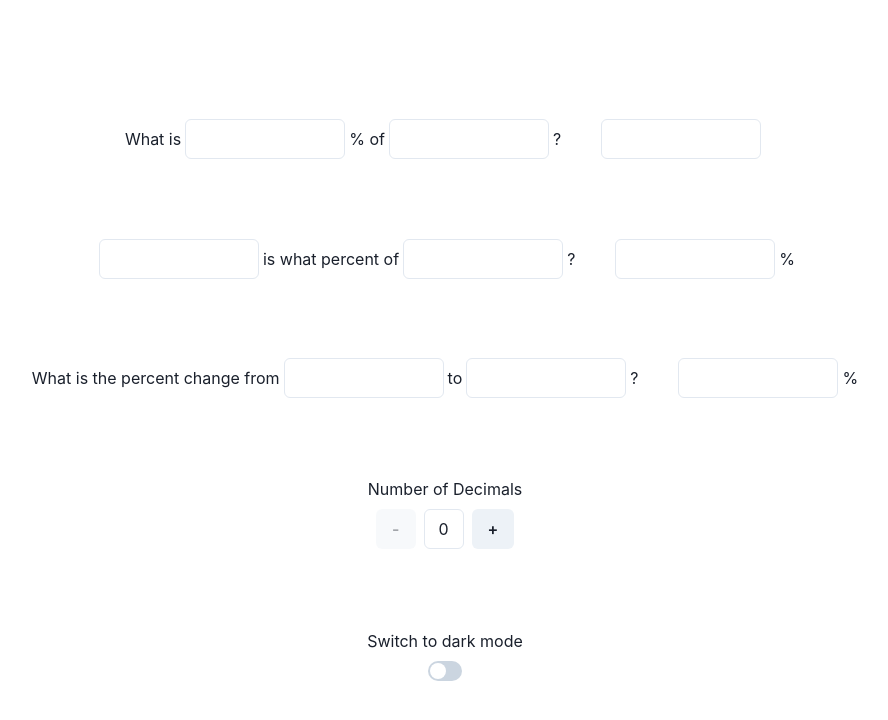
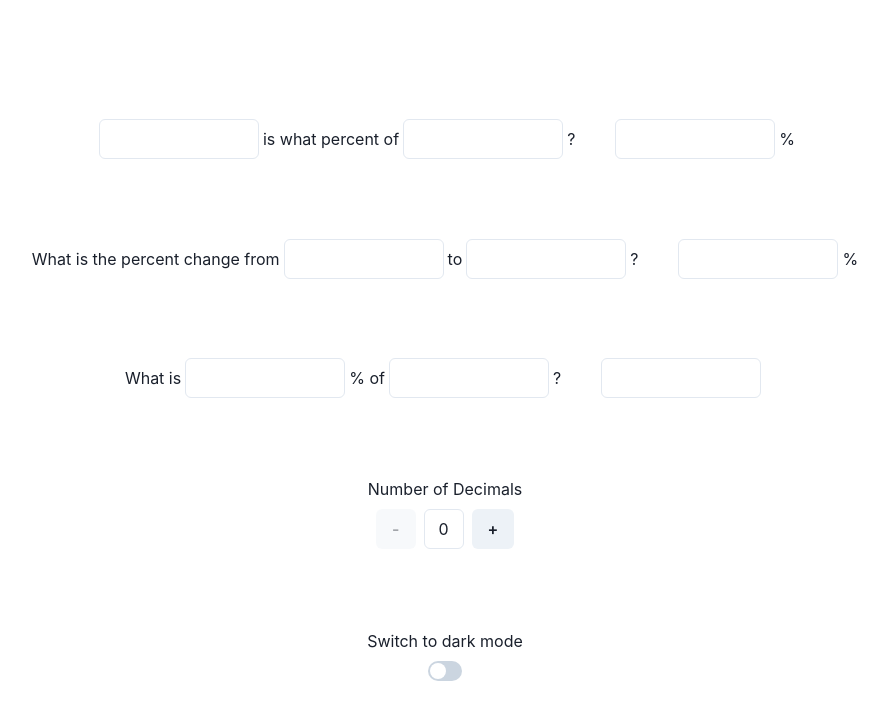
Before and after one commit to trenaryja/percent-calculator, a Next.js app: page / in a window 1280 px wide. Shown: the top 720 px of the page, without its empty margins (195-1083 px from the left). Built offline with nearby package versions, Linux system fonts and the light colour scheme.

Commit message:
Reorder calculators and remove tabbing

```diff
--- a/src/components/NumberBox.tsx
+++ b/src/components/NumberBox.tsx
@@ -4,7 +4,7 @@ import React from 'react'
 const NumberBox = (props: NumberInputProps) => {
 	return (
 		<NumberInput display="flex" justifyContent="center" px={1} {...props}>
-			<NumberInputField px={1} w={40} textAlign="center" step={0.1} />
+			<NumberInputField tabIndex={props.tabIndex} px={1} w={40} textAlign="center" step={0.1} />
 		</NumberInput>
 	)
 }
--- a/src/components/PercentChangeFromThisToThat.tsx
+++ b/src/components/PercentChangeFromThisToThat.tsx
@@ -19,7 +19,12 @@ const PercentChangeFromThisToThat = ({ numberOfDecimals }: Props) => {
 			<Text>to</Text>
 			<NumberBox value={y} onChange={setY} />
 			<Text>?</Text>
-			<NumberBox isReadOnly pl={[1, 10]} value={isNaN(z) ? undefined : z.toFixed(numberOfDecimals)} />
+			<NumberBox
+				isReadOnly
+				tabIndex={-1}
+				pl={[1, 10]}
+				value={isNaN(z) ? undefined : z.toFixed(numberOfDecimals)}
+			/>
 			<Text>%</Text>
 		</CalculationWrapper>
 	)
--- a/src/components/ThisIsWhatPercentOfThat.tsx
+++ b/src/components/ThisIsWhatPercentOfThat.tsx
@@ -18,7 +18,12 @@ const ThisIsWhatPercentOfThat = ({ numberOfDecimals }: Props) => {
 			<Text>is what percent of</Text>
 			<NumberBox value={y} onChange={setY} />
 			<Text>?</Text>
-			<NumberBox isReadOnly pl={[1, 10]} value={isNaN(z) ? undefined : z.toFixed(numberOfDecimals)} />
+			<NumberBox
+				tabIndex={-1}
+				isReadOnly
+				pl={[1, 10]}
+				value={isNaN(z) ? undefined : z.toFixed(numberOfDecimals)}
+			/>
 			<Text>%</Text>
 		</CalculationWrapper>
 	)
--- a/src/components/WhatIsThisPercentOfThat.tsx
+++ b/src/components/WhatIsThisPercentOfThat.tsx
@@ -18,7 +18,12 @@ const WhatIsThisPercentOfThat = ({ numberOfDecimals }: Props) => {
 			<Text>% of</Text>
 			<NumberBox value={y} onChange={setY} />
 			<Text>?</Text>
-			<NumberBox isReadOnly pl={[1, 10]} value={isNaN(z) ? undefined : z.toFixed(numberOfDecimals)} />
+			<NumberBox
+				tabIndex={-1}
+				isReadOnly
+				pl={[1, 10]}
+				value={isNaN(z) ? undefined : z.toFixed(numberOfDecimals)}
+			/>
 		</CalculationWrapper>
 	)
 }
--- a/src/pages/index.tsx
+++ b/src/pages/index.tsx
@@ -12,9 +12,9 @@ const Index = () => {
 
 	return (
 		<Container py={10} maxW="container.lg" centerContent minH="100vh" justifyContent="space-evenly">
-			<WhatIsThisPercentOfThat numberOfDecimals={numberOfDecimals} />
 			<ThisIsWhatPercentOfThat numberOfDecimals={numberOfDecimals} />
 			<PercentChangeFromThisToThat numberOfDecimals={numberOfDecimals} />
+			<WhatIsThisPercentOfThat numberOfDecimals={numberOfDecimals} />
 			<VStack>
 				<Text>Number of Decimals</Text>
 				<CounterBox min={0} max={100} value={numberOfDecimals} onChange={setNumberOfDecimals} />
```
Also changed, not shown: tsconfig.json (+13 -13 lines).
